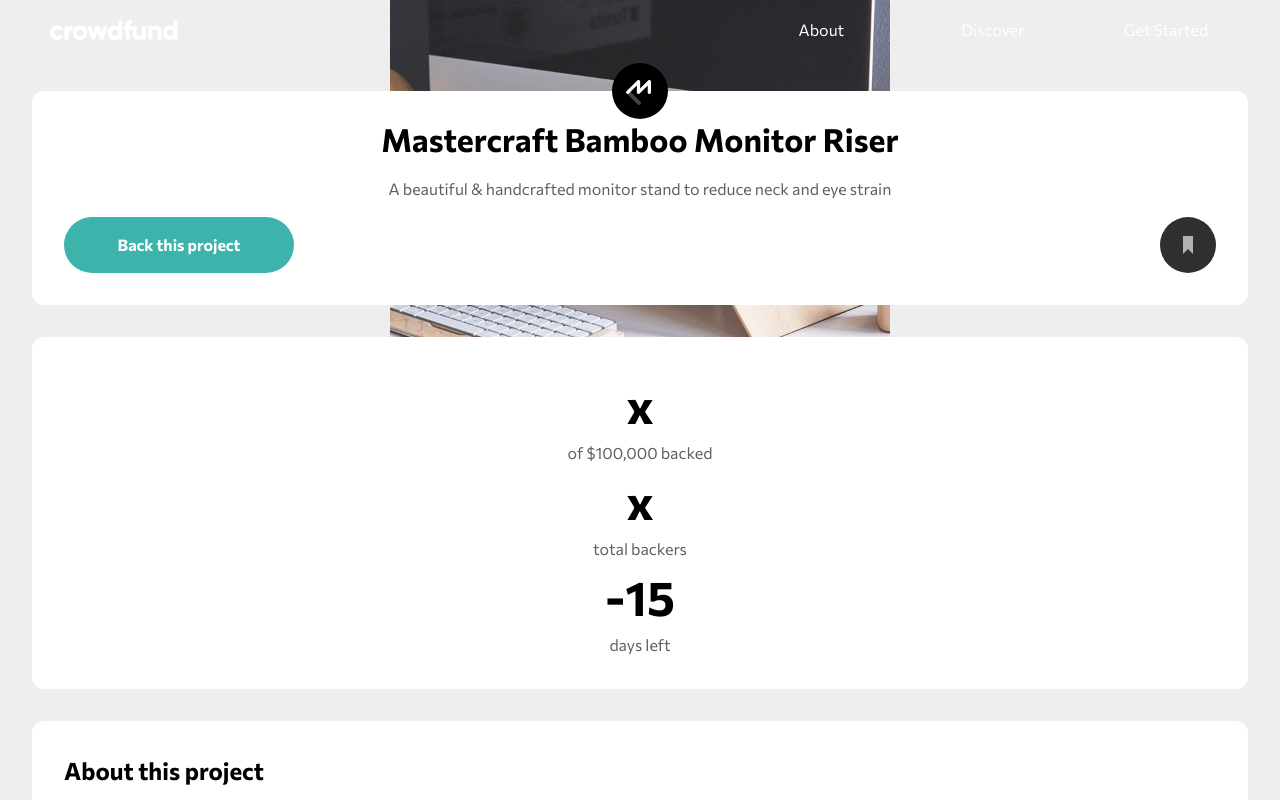
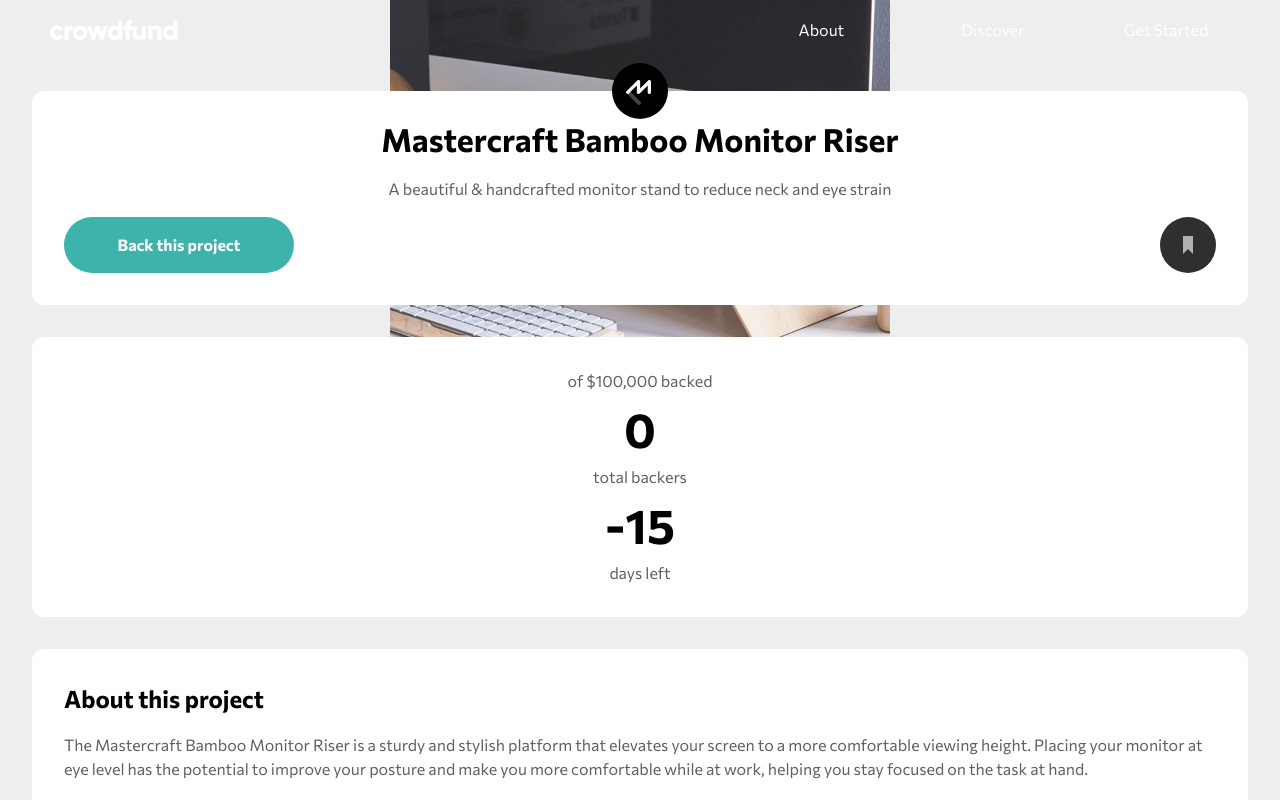
Before and after one commit to migvidal/crowdfunding-product-page, a Vue app: page / in a window 1280 px wide. Shown: the top 800 px of the page. Built offline with nearby package versions, Linux system fonts and the light colour scheme.

Commit message:
Stats variables

```diff
--- a/src/components/CFStats.vue
+++ b/src/components/CFStats.vue
@@ -1,7 +1,12 @@
 <template>
   <section class="stats">
-    <div><strong class="display-text">x</strong>of $100,000 backed</div>
-    <div><strong class="display-text">x</strong> total backers</div>
+    <div>
+      <strong class="display-text">{{ totalBacked }}</strong
+      >of $100,000 backed
+    </div>
+    <div>
+      <strong class="display-text">{{ backerCount }}</strong> total backers
+    </div>
     <div>
       <strong class="display-text">{{ daysLeft }}</strong> days left
     </div>
@@ -13,7 +18,7 @@ const MS_PER_DAY = 1000 * 60 * 60 * 24;
 export default {
   name: "CFStats",
   props: {
-    moneyBacked: Number,
+    totalBacked: Number,
     backerCount: Number,
   },
   data() {
--- a/src/components/CrowdfundHome.vue
+++ b/src/components/CrowdfundHome.vue
@@ -22,7 +22,7 @@
       </div>
     </header>
     <!-- stats -->
-    <CFStats />
+    <CFStats :backerCount="this.backerCount" />
 
     <!-- about and rewards -->
     <section class="rewards">
@@ -76,6 +76,8 @@ export default {
         "The Mastercraft Bamboo Monitor Riser is a sturdy and stylish platform that elevates your screen to a more comfortable viewing height. Placing your monitor at eye level has the potential to improve your posture and make you more comfortable while at work, helping you stay focused on the task at hand.",
         "Featuring artisan craftsmanship, the simplicity of design creates extra desk space below your computer to allow notepads, pens, and USB sticks to be stored under the stand.",
       ],
+      backerCount: 0,
+      totalBacked: 0,
       rewards: [
         {
           id: 0,
@@ -116,9 +118,14 @@ export default {
       successModalVisible: false,
     };
   },
+  computed: {
+    /* totalBacked() {}, */
+  },
   methods: {
     updateRewards(updatedPledges) {
+      //update data
       this.rewards = updatedPledges;
+      this.backerCount++;
       // show success modal
       this.letBodyScroll(false);
       this.handleModalClose();
```
